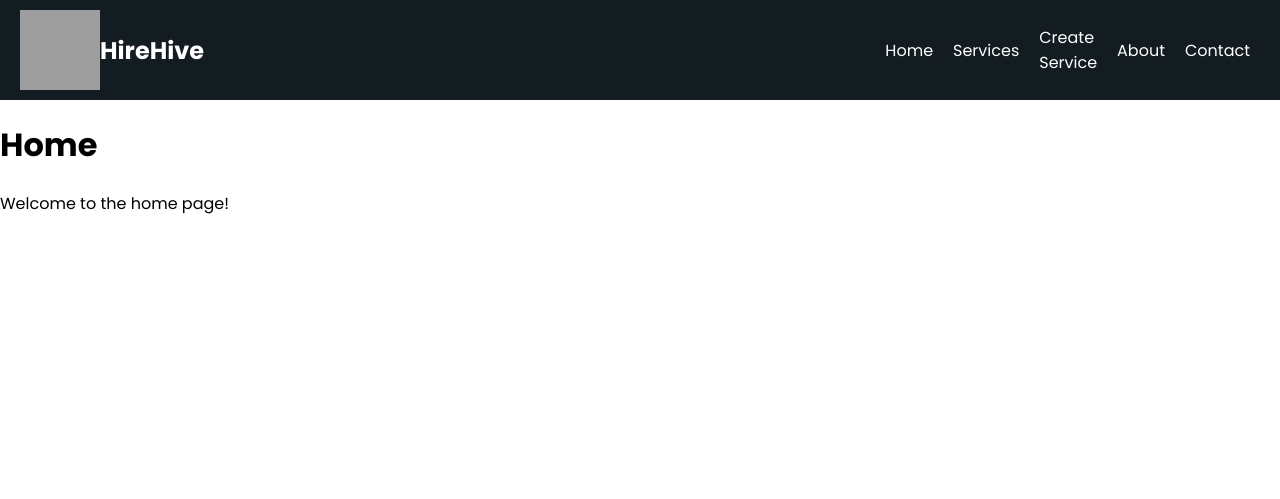
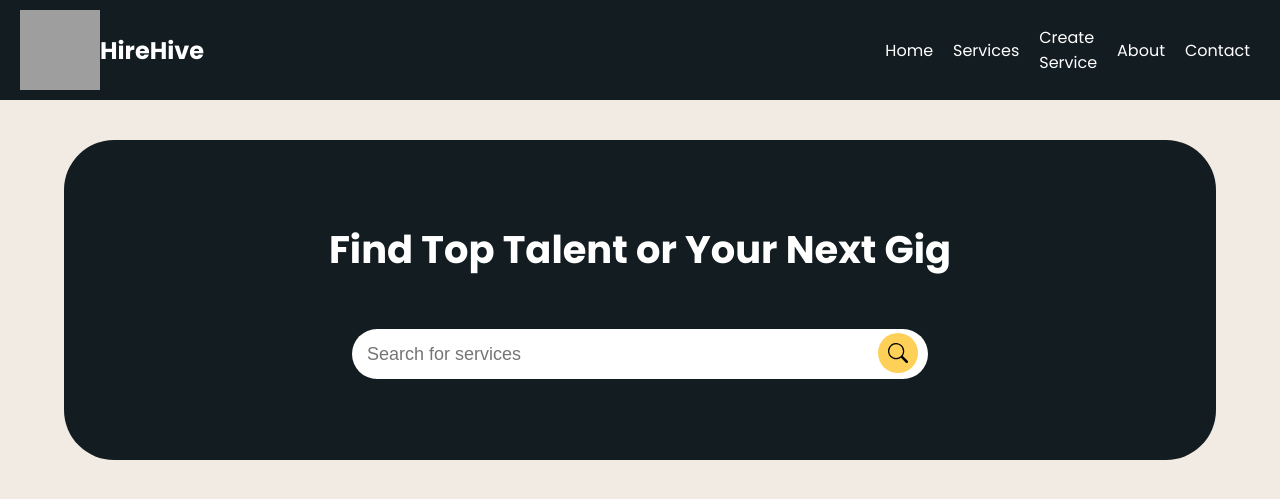
Before and after one commit to svillav4/HireHive, a Django app: page / in a window 1280 px wide. Shown: the top 499 px of the page. Run offline with Django 5.2, Linux system fonts and the light colour scheme; grey boxes are pictures that could not be loaded.

Commit message:
Update home.html

```diff
--- a/hirehive_project/static/styles/base.css
+++ b/hirehive_project/static/styles/base.css
@@ -7,6 +7,7 @@ html{
 
 body{
     margin: 0%;
+    background: #f2ebe3;
 }
 
 
--- /dev/null
+++ b/services/static/styles/home.css
@@ -0,0 +1,53 @@
+.full_search_container{
+    width: 100%;
+    height: 400px;
+    display: flex;
+    justify-content: center;
+    align-items: center;
+}
+
+.search_container{
+    width: 90%;
+    margin: auto;
+    height: 80%;
+    display: flex;
+    flex-direction: column;
+    justify-content: center;
+    align-items: center;
+    background-color: #131c21;
+    border-radius: 50px;
+    color: white;
+    font-size: larger;
+}
+
+.search_box{
+    width: 50%;
+    position: relative;
+}
+
+.search_box input{
+    width: 100%;
+    height: 50px;
+    border-radius: 50px;
+    font-size: large;
+    margin: 26px 0px;
+    padding: 0px 15px;
+    border: none;
+    box-sizing: border-box;
+
+}
+
+.search_box button{
+    position: absolute;
+    right: 10px;
+    top: 30px;
+    width: 40px;
+    height: 40px;
+    border-radius: 50px;
+    padding: 10px;
+    background-color: #ffd058;
+    color: #131c21;
+    border: none;
+    cursor: pointer;
+    margin: 0%;
+}
--- a/services/templates/pages/home.html
+++ b/services/templates/pages/home.html
@@ -1,7 +1,22 @@
 {% extends 'base.html' %}
 {% load static %}
 
+{% block styles %}
+<link rel="stylesheet" href="{% static 'styles/home.css' %}">
+{% endblock styles %}
+
 {% block content %}
-    <h1>Home</h1>
-    <p>Welcome to the home page!</p>
+    <div class="full_search_container">
+        <div class="search_container">
+            <h1>Find Top Talent or Your Next Gig</h2>
+            <div class="search_box">
+                <input type="text" placeholder="Search for services" />
+                <button>
+                    <svg xmlns="http://www.w3.org/2000/svg" width="20" height="20" class="bi bi-search" viewBox="0 0 16 16" >
+                        <path d="M11.742 10.344a6.5 6.5 0 1 0-1.397 1.398h-.001q.044.06.098.115l3.85 3.85a1 1 0 0 0 1.415-1.414l-3.85-3.85a1 1 0 0 0-.115-.1zM12 6.5a5.5 5.5 0 1 1-11 0 5.5 5.5 0 0 1 11 0"/>
+                    </svg>
+                </button>
+            </div>
+        </div>
+    </div>
 {% endblock content %}
```
